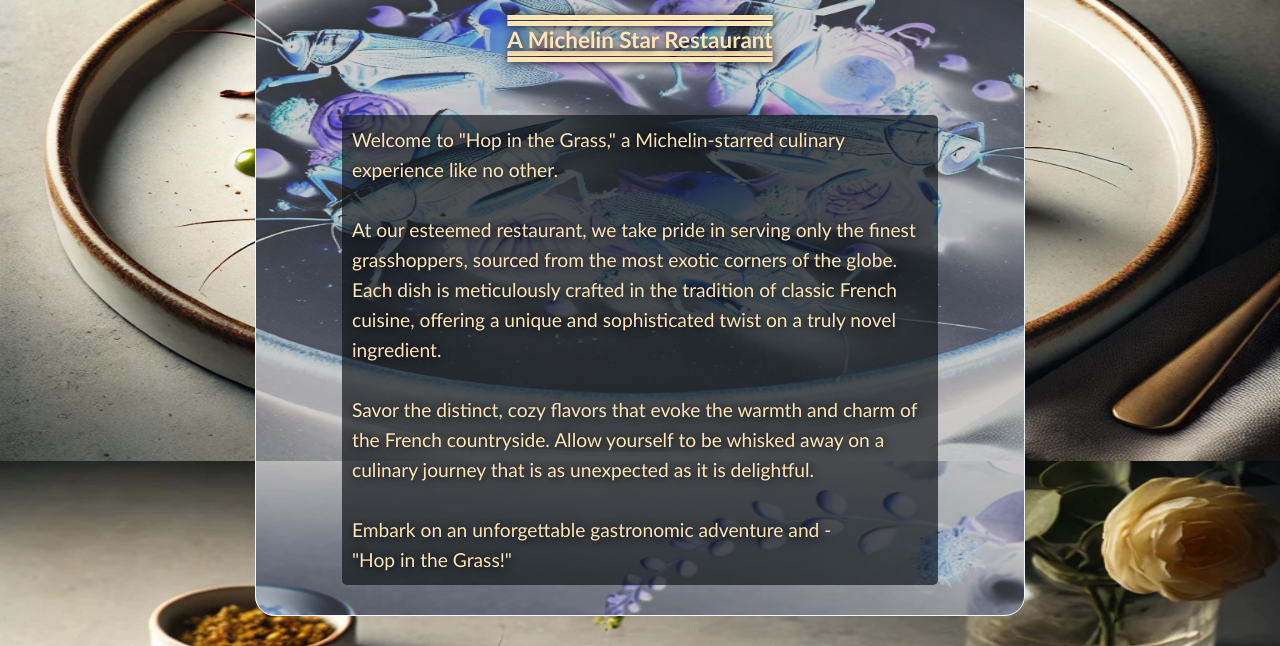
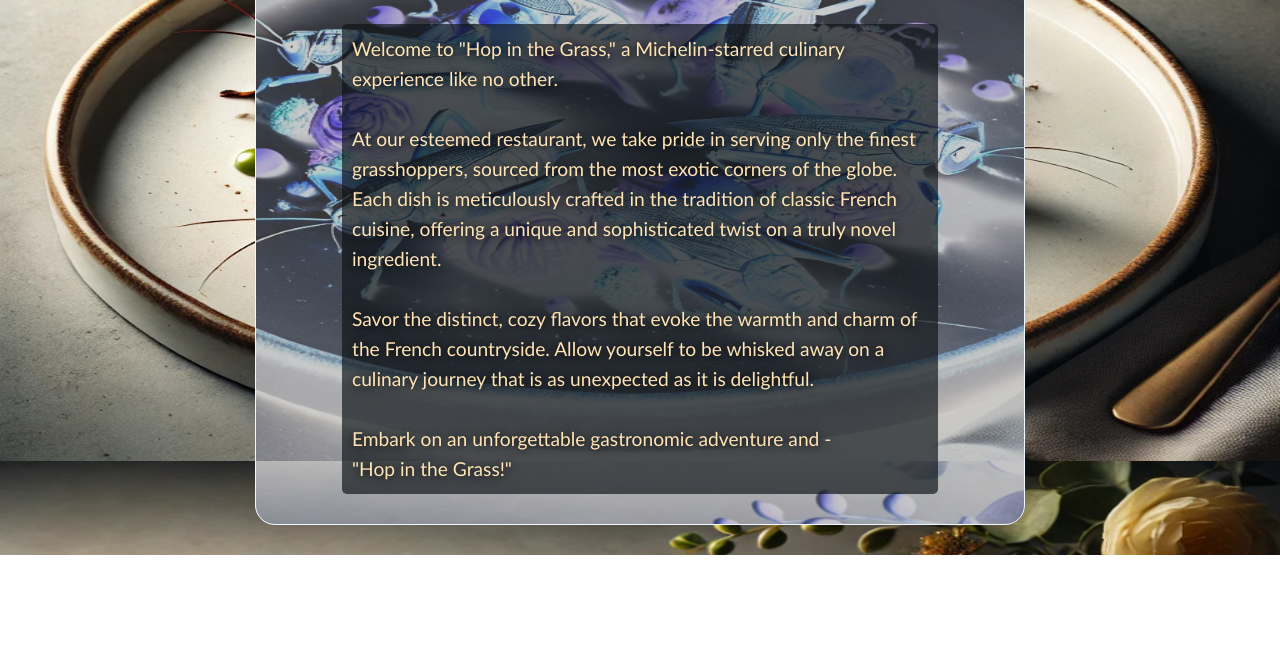
Before and after one commit to Zuxulius/odin-restaurant, a website built with webpack: page src/template.html in a window 1280 px wide. Shown: the part 339-985 px from the top of the page. After the commit the page ends 894 px from the top, so only its background shows below. Built offline with nearby package versions, Linux system fonts and the light colour scheme.

Commit message:
remove h3 and superfluous CSS

```diff
--- a/src/home.js
+++ b/src/home.js
@@ -2,9 +2,6 @@ import homeImage from "../grasshoppers.jpg";
 
 const h1 = document.createElement("h1");
 h1.innerText = "Hop in the Grass";
-
-const h3 = document.createElement("h3");
-h3.innerText = "A Michelin Star Restaurant";
 
 const p = document.createElement("p");
 p.textContent =
@@ -28,7 +25,6 @@ function removeChildren() {
 export default function initHome() {
     removeChildren();
     content.appendChild(h1);
-    content.appendChild(h3);
     content.appendChild(p);
     h1.textContent = 'Hop in the Grass';
 };
--- a/src/styles.css
+++ b/src/styles.css
@@ -1,6 +1,5 @@
 body {
     margin: 0;
-    min-height: 101vh;
     background-image: url('../grasshoppers.jpg');
     background-size: 100% 100vh;
     background-repeat: repeat;
@@ -76,22 +75,12 @@ button:hover {
     border-radius: 20px;
 }
 
-
-.content p, h1, h3{
+.content p, h1 {
     margin: 20px;
     text-align: center;
     color: moccasin;
     text-shadow: 0.5px 0.5px 10px black;
     font-family:'Gill Sans', 'Gill Sans MT', Calibri, 'Trebuchet MS', sans-serif;
-}
-
-.content h3 {
-    margin-bottom: 40px;
-    padding:0.1em 0.2em;
-    border-radius: 5px;
-    text-decoration: underline overline;
-    text-decoration-style: double;
-    text-decoration-thickness: 5px;
 }
 
 .content p {
```
